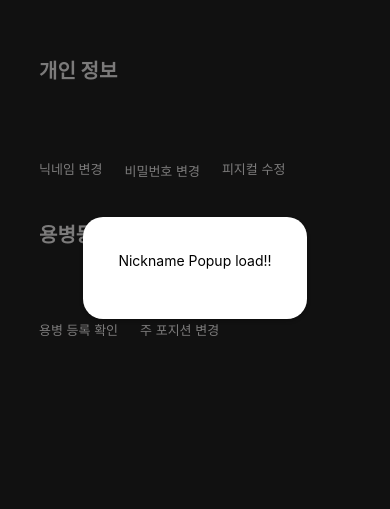
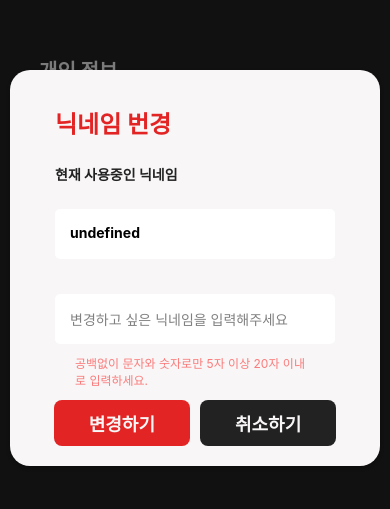
Before and after one commit to TEAM-REDCODE/buzzer-beater-frontend, a React Native app in the folder buzzerBeater-app/: screen /MyPageScreen in a window 390 px wide. Both pictures are taken after a click on the element 70 px from the left and 282 px from the top of the page. Shown: the part 154-663 px from the top of the page. Built offline with nearby package versions, Linux system fonts and the light colour scheme; some icons are missing.

Commit message:
feat/mypagePopup
fix: conflict

feat:some popup and pw verify

feat: connect icon to modal

fix: conflict

fix:conflict

fix:userState

error detect


Merge-request: BUZZER-BEATER-MR-64
Merged-by: 규성 임 <dla9319@korea.ac.kr>

```diff
--- a/buzzerBeater-app/src/Common/baseURL.js
+++ b/buzzerBeater-app/src/Common/baseURL.js
@@ -1,4 +1,4 @@
-const baseURL = 'http://172.16.3.243:5000/'
+const baseURL = 'http://192.168.219.112:5000/'
 
 
 export default baseURL
--- a/buzzerBeater-app/src/components/UI/MyPagePopup.jsx
+++ b/buzzerBeater-app/src/components/UI/MyPagePopup.jsx
@@ -1,10 +1,82 @@
-import React from 'react';
-import { StyleSheet, Text, TouchableWithoutFeedback, Modal, View, Alert } from 'react-native';
+import React, {useState} from 'react';
+import { StyleSheet, Text, TouchableWithoutFeedback, Modal,
+  View, Alert, TextInput, Button, TouchableOpacity  } from 'react-native';
+import { Iconify } from 'react-native-iconify';
+import Colors from '../../Common/Colors';
+import passowrdVerify from '../screen/account/passwordValidation';
 
-const NicknamePopup = ({ modalVisible, setModalVisible }) => {
+const NicknamePopup = ({ modalVisible, setModalVisible, userName }) => {
+  const [newName, setNewName] = useState("")
+  console.log(newName)
+  const closeModal = (e) => {
+    setModalVisible(!modalVisible);
+
+  };
+  const handleName= (text)=>{
+    setNewName(text)
+  }
+  return (
+    <Modal
+      animationType="fade"
+      transparent={true}
+      visible={modalVisible}
+      onBackdropPress={() => {closeModal()}}
+      >
+
+        <TouchableWithoutFeedback>
+            <View View style={styles.overlay}>
+              <View style={styles.modalView}>
+                <Text style={styles.modalTitle}>닉네임 번경</Text>
+                <Text style={styles.modalText}>현재 사용중인 닉네임</Text>
+                <Text style={styles.currentText} >{userName}</Text>
+                <Text style={styles.modalText}></Text>
+                <TextInput style={styles.input}
+                placeholder="변경하고 싶은 닉네임을 입력해주세요"
+                placeholderTextColor="gray"
+                placeholderText={{ fontSize: 1 }}
+                onChangeText={handleName}
+                value={newName}
+                ></TextInput>
+                <Text style={styles.smallText}>공백없이 문자와 숫자로만 5자 이상 20자 이내로 입력하세요.</Text>
+                <View style={styles.buttonList}>
+                  <View style={{borderRadius: 8, backgroundColor: Colors.mainRed}}>
+                    <TouchableOpacity>
+                      <Text style={styles.submitBtn}>변경하기</Text>
+                    </TouchableOpacity>
+                  </View>
+                  <View style={{borderRadius: 8, backgroundColor: Colors.black}}>
+                    <TouchableOpacity>
+                      <Text style={styles.cancelBtn} onPress={closeModal}>취소하기</Text>
+                    </TouchableOpacity>
+                  </View>
+                </View>
+              </View>
+            </View>
+
+        </TouchableWithoutFeedback>
+    </Modal>
+  );
+};
+
+const PasswordPopup = ({ modalVisible, setModalVisible }) => {
   const closeModal = () => {
     setModalVisible(false);
   };
+  const [pw, setPw] = useState("")
+  const [newPw, setNewPw] = useState("")
+  const [newPwV, setNewPwV] = useState("")
+  const handlePW = (text) =>{
+    setPw(text)
+    console.log('first')
+  }
+  const handleNewPW = (text) =>{
+    setNewPw(text)
+    console.log('first')
+  }
+  const handleNewPWV = (text) =>{
+    setNewPwV(text)
+    console.log('first')
+  }
 
   return (
     <Modal
@@ -15,35 +87,80 @@ const NicknamePopup = ({ modalVisible, setModalVisible }) => {
         Alert.alert('Modal has been closed.');
         setModalVisible(!modalVisible);
       }}>
-      <TouchableWithoutFeedback onPress={closeModal}>
+      <TouchableWithoutFeedback>
         <View style={styles.overlay}>
           <View style={styles.modalView}>
-            <Text style={styles.modalText}>Nickname Popup load!!</Text>
+            <Text style={styles.modalTitle}>비밀번호 번경</Text>
+            <Text style={styles.modalText}>현재 비밀번호</Text>
+            <TextInput style={styles.input}
+              placeholder="현재 사용 중인 비밀번호를 입력해주세요"
+              placeholderTextColor="gray"
+              onChangeText={handlePW}
+              value={pw}
+            ></TextInput>
+            <Text style={styles.modalText}>새 비밀번호</Text>
+            <TextInput style={styles.input}
+              placeholder="새 비밀번호를 입력해주세요"
+              placeholderTextColor="gray"
+              onChangeText={handleNewPW}
+              value={newPw}
+
+            ></TextInput>
+            <View style={styles.validation}>
+              <View style={styles.valiList}>
+                  <View style={styles.valiButton}>
+                      {passowrdVerify(newPw, 1)?
+                      <Iconify icon="ri:checkbox-circle-line" size={15} color={Colors.mainRed} />
+                      :<Iconify icon="ri:checkbox-circle-line" size={15} color={Colors.black} />
+                      }
+                      <Text style={styles.valiText}>총 8글자 이상</Text>
+                  </View>
+                  <View style={styles.valiButton}>
+                    {passowrdVerify(newPw, 3)?
+                      <Iconify icon="ri:checkbox-circle-line" size={15} color={Colors.mainRed} />
+                      :<Iconify icon="ri:checkbox-circle-line" size={15} color={Colors.black} />
+                      }
+                      <Text style={styles.valiText}>1개 이상의 대문자 포함</Text>
+                  </View>
+              </View>
+              <View style={styles.valiList}>
+                  <View style={styles.valiButton}>
+                      {passowrdVerify(newPw, 2)?
+                      <Iconify icon="ri:checkbox-circle-line" size={15} color={Colors.mainRed} />
+                      :<Iconify icon="ri:checkbox-circle-line" size={15} color={Colors.black} />
+                      }
+                      <Text style={styles.valiText}>1개 이상의 소문자 포함</Text>
+                  </View>
+                  <View style={styles.valiButton}>
+                      {passowrdVerify(newPw, 4)?
+                      <Iconify icon="ri:checkbox-circle-line" size={15} color={Colors.mainRed} />
+                      :<Iconify icon="ri:checkbox-circle-line" size={15} color={Colors.black} />
+                      }
+                      <Text style={styles.valiText}>숫자, 특수문자 포함</Text>
+                  </View>
+              </View>
           </View>
-        </View>
-      </TouchableWithoutFeedback>
-    </Modal>
-  );
-};
 
-const PasswordPopup = ({ modalVisible, setModalVisible }) => {
-  const closeModal = () => {
-    setModalVisible(false);
-  };
+            <TextInput style={styles.input}
+              placeholder="새 비밀번호를 재입력해주세요"
+              placeholderTextColor="gray"
+              onChangeText={handleNewPWV}
+              value={newPwV}
 
-  return (
-    <Modal
-      animationType="fade"
-      transparent={true}
-      visible={modalVisible}
-      onRequestClose={() => {
-        Alert.alert('Modal has been closed.');
-        setModalVisible(!modalVisible);
-      }}>
-      <TouchableWithoutFeedback onPress={closeModal}>
-        <View style={styles.overlay}>
-          <View style={styles.modalView}>
-            <Text style={styles.modalText}>PasswordPopup load!!</Text>
+            ></TextInput>
+
+            <View style={styles.buttonList}>
+                  <View style={{borderRadius: 8, backgroundColor: Colors.mainRed}}>
+                    <TouchableOpacity>
+                      <Text style={styles.submitBtn}>변경하기</Text>
+                    </TouchableOpacity>
+                  </View>
+                  <View style={{borderRadius: 8, backgroundColor: Colors.black}}>
+                    <TouchableOpacity>
+                      <Text style={styles.cancelBtn} onPress={closeModal}>취소하기</Text>
+                    </TouchableOpacity>
+                  </View>
+                </View>
           </View>
         </View>
       </TouchableWithoutFeedback>
@@ -80,7 +197,6 @@ const MecenearyPopup = ({ modalVisible, setModalVisible }) => {
   const closeModal = () => {
     setModalVisible(false);
   };
-
   return (
     <Modal
       animationType="fade"
@@ -96,6 +212,8 @@ const MecenearyPopup = ({ modalVisible, setModalVisible }) => {
             <Text style={styles.modalText}>MecenearyPopup load!!</Text>
           </View>
         </View>
+
+
       </TouchableWithoutFeedback>
     </Modal>
   );
@@ -135,9 +253,10 @@ const styles = StyleSheet.create({
   },
   modalView: {
     margin: 20,
-    backgroundColor: 'white',
+    backgroundColor: Colors.white,
     borderRadius: 20,
     padding: 35,
+    paddingBottom: 20,
     alignItems: 'center',
     shadowColor: '#000',
     shadowOffset: {
@@ -148,9 +267,104 @@ const styles = StyleSheet.create({
     shadowRadius: 4,
     elevation: 5,
   },
+  modalTitle: {
+    color: Colors.mainRed,
+    width: 280,
+    fontSize: 24,
+    fontWeight: 'bold',
+    marginBottom: 24,
+  },
   modalText: {
     marginBottom: 15,
-    textAlign: 'center',
+    color: Colors.black,
+    fontWeight: 'bold',
+    textAlign: 'left',
+    width: 280,
+  },
+  currentText: {
+    width : 280,
+    height : 50,
+    margin : 10,
+    borderRadius : 5,
+    padding: 15,
+    fontWeight: 'bold',
+    backgroundColor : 'white',
+  },
+  smallText: {
+    fontSize: 12,
+    color: `rgba(255, 0, 0, 0.5)`, // 예시: 빨간색과 투명도 0.5
+
+    textAlign: 'left',
+
+    width: 240,
+  },
+  input: {
+    width : 280,
+    height : 50,
+    margin : 10,
+    borderRadius : 5,
+    padding : 15,
+    backgroundColor : 'white',
+
+  },
+  buttonList:{
+    marginTop: 12,
+    width: 280,
+    display: 'flex',
+    flexDirection: 'row',
+    justifyContent: 'center',
+    gap: 10,
+  },
+  submitBtn:{
+    paddingLeft: 35,
+    paddingRight: 35,
+    paddingTop: 10,
+    paddingBottom: 10,
+    color: Colors.white,
+    fontWeight: 'bold',
+    fontSize: 18,
+  },
+  cancelBtn:{
+    paddingLeft: 35,
+    paddingRight: 35,
+    paddingTop: 10,
+    paddingBottom: 10,
+    color: Colors.white,
+    fontWeight: 'bold',
+    fontSize: 18,
+  },
+
+  validation : {
+    width: 280,
+    height : 60,
+    display : 'flex',
+    flexWrap : 'wrap',
+    justifyContent : 'space-between',
+    flexDirection : 'row',
+    borderColor: 'red',
+    borderwidth: 1,
+
+  },
+
+  valiList : {
+      display : 'flex',
+      justifyContent : 'space-between',
+
+
+  },
+
+  valiButton : {
+    height : 20,
+    flexDirection : 'row',
+    alignItems : 'center',
+    marginTop : 6,
+    left : 3,
+  },
+
+  valiText : {
+      color : Colors.black,
+      fontSize : 12,
+      marginLeft : 3,
   },
 });
 
--- a/buzzerBeater-app/src/components/screen/MyPageScreen.jsx
+++ b/buzzerBeater-app/src/components/screen/MyPageScreen.jsx
@@ -15,7 +15,6 @@ import { getMeetinfo, createMeet, setMeet, deleteeUserMeet } from '../../APIs/me
 import {NicknamePopup, PasswordPopup, PhysicalPopup, MecenearyPopup, PositonPopup} from '../UI/MyPagePopup';
 export default function MyPageScreen() {
   const { user, setUserData } = useContext(UserContext);
-  const [newName, setNewname] = useState("gyural");
   const [newHeight, setNewHeightPopup] = useState(188.0);
   const [nicknamePopup, setNicknamePopup] = useState(false)
   const [passwordPopup, setPasswordPopup] = useState(false)
@@ -64,7 +63,7 @@ export default function MyPageScreen() {
           <Text style={styles.subtitle}>개인 정보</Text>
           <View style={styles.iconList}>
             {/* SetNicname */}
-            <NicknamePopup modalVisible={nicknamePopup} setModalVisible={setNicknamePopup} />
+            <NicknamePopup modalVisible={nicknamePopup} setModalVisible={setNicknamePopup} userName={user.nickname}/>
             <View style={styles.iconBtn}>
               <TouchableOpacity onPress={()=>{handlePopup(0)}}>
                 <Iconify icon="mdi:rename-outline" size={50} style={styles.iconStyle} />
--- /dev/null
+++ b/buzzerBeater-app/src/components/screen/account/passwordValidation.js
@@ -0,0 +1,33 @@
+const Upper = 'ABCDEFGHIJKLMNOPQRSTUVWXYZ';
+const Lower = Upper.toLowerCase();
+
+const passowrdVerify = (pw, num) => {
+  const specialCharacters = '!@#$%^&*()';
+
+  if (num === 1) {
+    return pw.length >= 8;
+  } else if (num === 2) {
+    for (const char of Array.from(pw)) {
+      if (Array.from(Lower).includes(char)) {
+        return true;
+      }
+    }
+    return false;
+  } else if (num === 3) {
+    for (const char of Array.from(pw)) {
+      if (Upper.includes(char)) {
+        return true;
+      }
+    }
+    return false;
+  } else if (num === 4) {
+    for (const char of Array.from(pw)) {
+      if (specialCharacters.includes(char)) {
+        return true;
+      }
+    }
+    return false;
+  }
+};
+
+export default passowrdVerify
```
